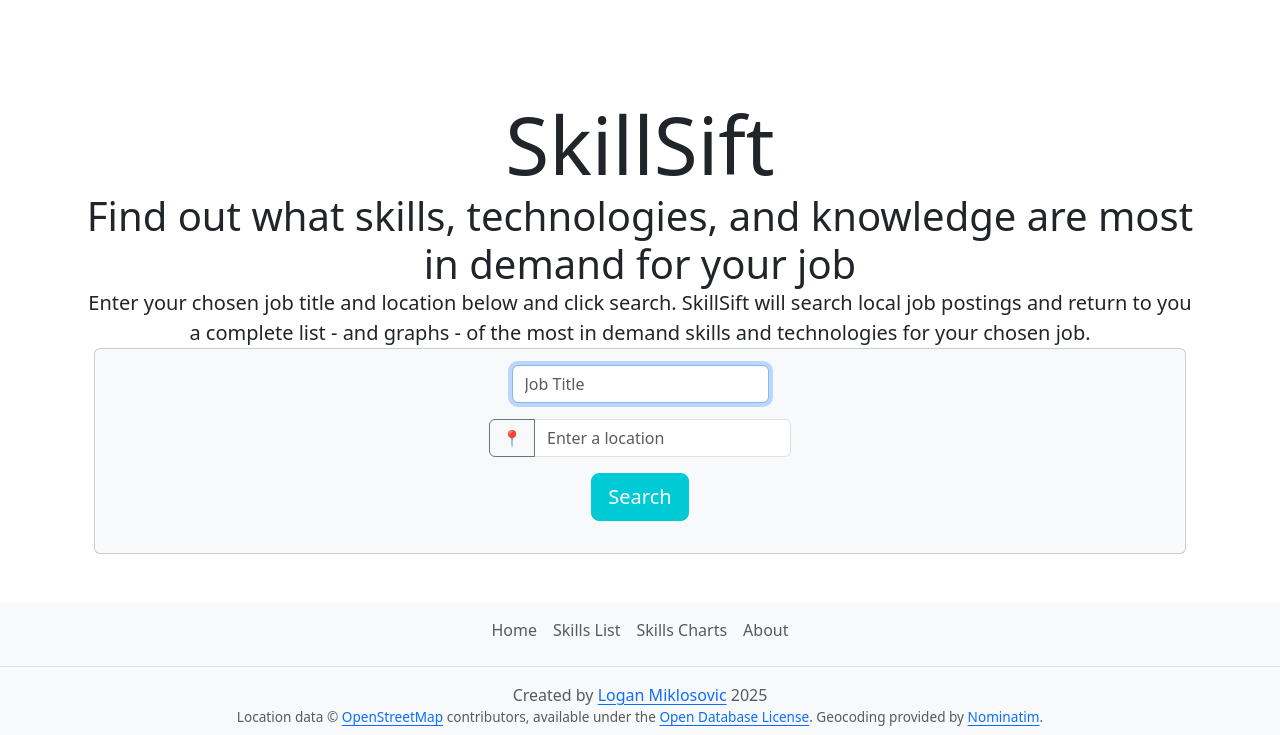
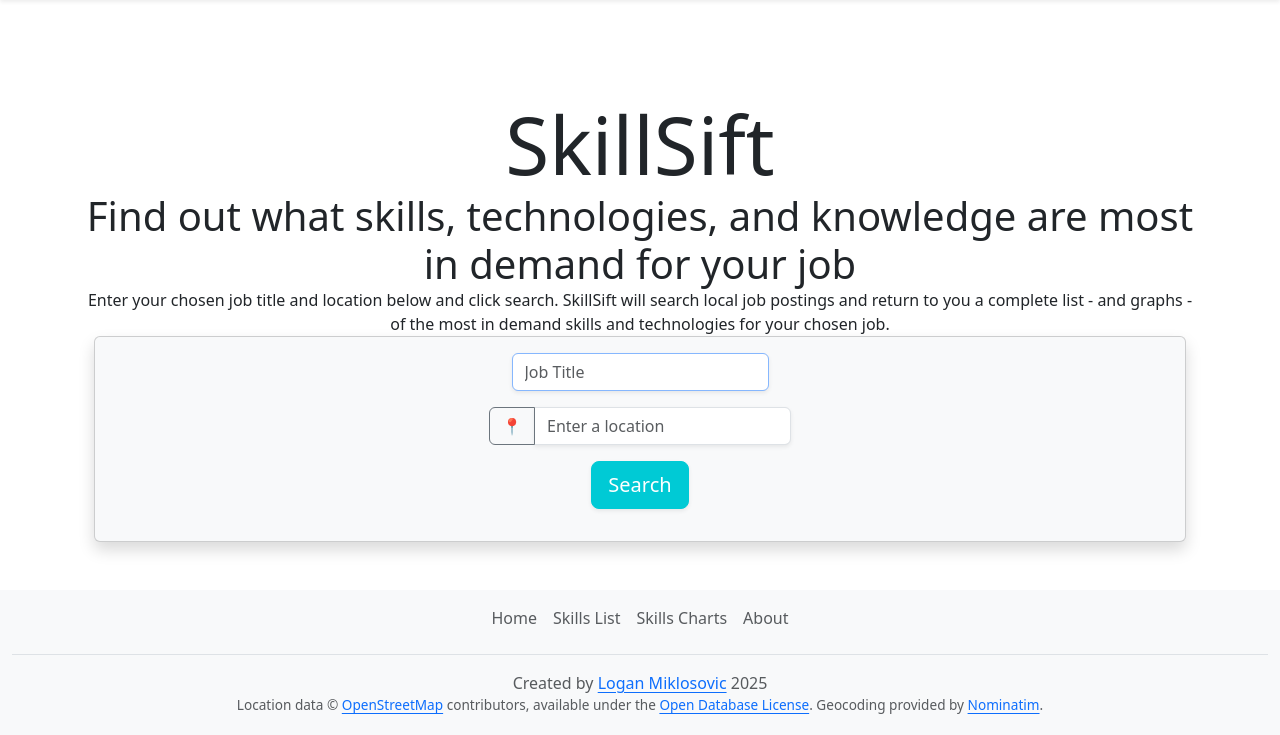
Before and after one commit to DevLoggith/cs50-final-project, a Flask app: page / in a window 1280 px wide. Shown: the part 86-821 px from the top of the page. After the commit the page ends 800 px from the top, so only its background shows below. Run offline with Flask 3, Linux system fonts and the light colour scheme.

Commit message:
assorted style changes and class assignments

```diff
--- a/app/static/styles.css
+++ b/app/static/styles.css
@@ -1,8 +1,3 @@
-/* TODO: adjust margin for instruction <p> elements */
-/* TODO: create container for main page text */
-/* TODO: change color of footer to match header */
-/* TODO: readjust min-height once all other spacing changes are made */
-
 :root {
     --main-logo-color: #00cad5;
     --secondary-logo-color: #ec6d76;
--- a/app/templates/charts.html
+++ b/app/templates/charts.html
@@ -13,8 +13,8 @@
 {% endblock %}
 
 {% block main %}
-    <h1>Skills Charts</h1>
-    <p>
+    <h1 class="display-1">Skills Charts</h1>
+    <p class="lead">
         Charts showing a visual representation of the most in demand technologies
         for {{ job_title }}s near {{ location }}
     </p>
--- a/app/templates/index.html
+++ b/app/templates/index.html
@@ -12,6 +12,7 @@
 <!-- injecting env variables to use in Nominatim API -->
 <script>const NOMINATIM_USER_AGENT = "{{ nominatim_user_agent }}";</script>
 
+<div class="main-text">
     <h1 class="display-1">
         SkillSift
     </h1>
@@ -19,15 +20,18 @@
         Find out what skills, technologies, and knowledge are most in demand for your
         job
     </h2>
-<p class="lead">
+    <!-- adjust bottom margin of h2.display-6 -->
+    <p class="instructions">
         Enter your chosen job title and location below and click search.
         SkillSift will search local job postings and return to you a complete
         list - and graphs - of the most in demand skills and technologies for your
         chosen job.
     </p>
+    <!-- adjust bottom margin of p.instructions -->
+</div>
 
-<div class="container">
-    <div class="card bg-body-tertiary">
+<div class="search-card container">
+    <div class="shadow card bg-body-tertiary">
         <div class="card-body text-center">
             <form action="/scrape" method="post">
                 <div class="mb-3 d-flex flex-column align-items-center">
@@ -36,7 +40,7 @@
                         <input
                             autocomplete="off"
                             autofocus
-                            class="form-control w-auto"
+                            class="shadow-sm form-control w-auto"
                             name="job_title"
                             placeholder="Job Title"
                             type="text"
@@ -56,7 +60,7 @@
                         <input
                             type="text"
                             id="location-input"
-                            class="form-control"
+                            class="shadow-sm form-control"
                             name="location"
                             placeholder="Enter a location"
                             aria-label="Example text with button addon"
@@ -71,9 +75,12 @@
                     </div>
 
                     <!-- search button -->
+                     <!-- TODO:? swap out custom loader and animation for bs
+                                in-button spinner?
+                                https://getbootstrap.com/docs/5.3/components/spinners/#buttons -->
                     <button
                         onclick="document.getElementById('loading-container').removeAttribute('hidden')"
-                        class="btn btn-primary btn-lg"
+                        class="shadow-sm btn btn-primary btn-lg"
                         type="submit">
                         Search
                     </button>
--- a/app/templates/layout.html
+++ b/app/templates/layout.html
@@ -25,7 +25,7 @@
 	</head>
 
 	<body class="d-flex flex-column h-100">
-		<nav class="navbar m-0 mb-md-5 navbar-expand-md bg-body-tertiary">
+		<nav class="shadow-sm navbar m-0 mb-md-5 navbar-expand-md bg-body-tertiary">
 			<div class="container-fluid">
 				<a class="navbar-brand" href="/">
 					<img
@@ -75,6 +75,7 @@
             {% block main %}{% endblock %}
         </main>
 		<footer class="mt-auto py-2 bg-body-tertiary">
+			<div class="container-fluid">
 				<ul class="nav justify-content-center border-bottom pb-3 mb-3">
 					<li class="nav-item">
 						<a href="/" class="nav-link px-2 text-body-secondary">Home</a>
@@ -118,7 +119,7 @@
 						target="_blank"
 						>Nominatim</a>.
 				</p>
-
+			</div>
 		</footer>
 	</body>
 </html>
--- a/app/templates/list.html
+++ b/app/templates/list.html
@@ -5,8 +5,9 @@
 {% endblock %}
 
 {% block main %}
-    <h1>Skills List</h1>
-    <p>
+    <h1 class="display-1">Skills List</h1>
+    <!-- TODO: adjust bottom margin of p.lead -->
+    <p class="lead">
         A complete list of skills for {{ job_title }}s near {{ location }}.
         From most requested to least requested, based on {{ num_of_jobs }}
         different job postings.
```
Lines whose indentation alone changed are shown as unchanged.
